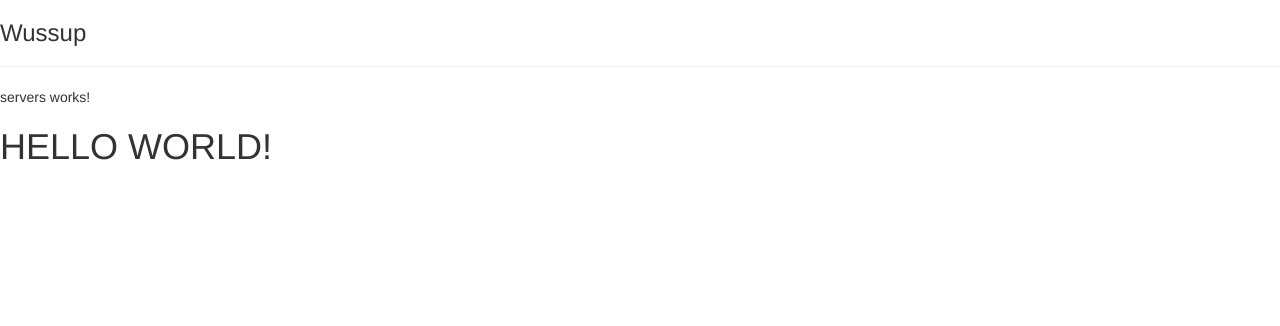
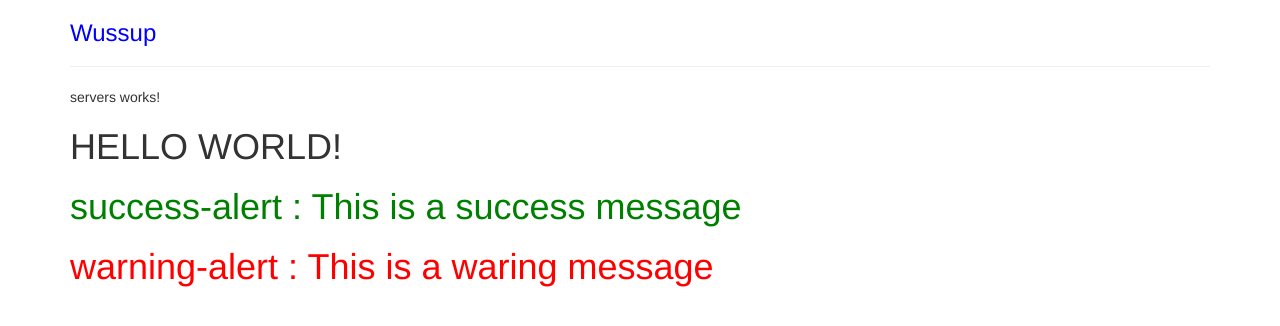
Before and after one commit to njabuloskosana/angular-projects, an Angular app in the folder my-first-app/: page / in a window 1280 px wide. Shown: the top 326 px of the page. Built offline with nearby package versions, Linux system fonts and the light colour scheme.

Commit message:
adding 2 components and styling them

```diff
--- a/my-first-app/src/app/app.component.css
+++ b/my-first-app/src/app/app.component.css
@@ -0,0 +1,4 @@
+.headings{
+    color: blue;
+
+}
--- a/my-first-app/src/app/app.component.html
+++ b/my-first-app/src/app/app.component.html
@@ -1,3 +1,11 @@
-<h3>Wussup</h3>
-<hr>
-<app-servers></app-servers>
+<div class="container">
+    <div class="row">
+        <div class="col-xs-12">
+            <h3 class="headings">Wussup</h3>
+            <hr>
+            <app-servers></app-servers>
+            <app-success-alert></app-success-alert>
+            <app-warning-alert></app-warning-alert>
+        </div>
+    </div>
+</div>
--- a/my-first-app/src/app/app.module.ts
+++ b/my-first-app/src/app/app.module.ts
@@ -5,12 +5,16 @@
 import { AppComponent } from './app.component';
 import { ServerComponent } from './server/server.component';
 import { ServersComponent } from './servers/servers.component';
+import { WarningAlertComponent } from './warning-alert/warning-alert.component';
+import { SuccessAlertComponent } from './success-alert/success-alert.component';
 
 @NgModule({
   declarations: [
     AppComponent,
     ServerComponent,
-    ServersComponent
+    ServersComponent,
+    WarningAlertComponent,
+    SuccessAlertComponent
   ],
   imports: [
     BrowserModule,
--- /dev/null
+++ b/my-first-app/src/app/success-alert/success-alert.component.css
@@ -0,0 +1,4 @@
+.success-alert{
+    color: green;
+
+}
--- /dev/null
+++ b/my-first-app/src/app/success-alert/success-alert.component.html
@@ -0,0 +1 @@
+<h1 class="success-alert">success-alert : This is a success message</h1>
--- /dev/null
+++ b/my-first-app/src/app/success-alert/success-alert.component.ts
@@ -0,0 +1,15 @@
+import { Component, OnInit } from '@angular/core';
+
+@Component({
+  selector: 'app-success-alert',
+  templateUrl: './success-alert.component.html',
+  styleUrls: ['./success-alert.component.css']
+})
+export class SuccessAlertComponent implements OnInit {
+
+  constructor() { }
+
+  ngOnInit(): void {
+  }
+
+}
--- /dev/null
+++ b/my-first-app/src/app/warning-alert/warning-alert.component.css
@@ -0,0 +1,4 @@
+.warning-alert{
+    color: red;
+
+}
--- /dev/null
+++ b/my-first-app/src/app/warning-alert/warning-alert.component.html
@@ -0,0 +1 @@
+<h1 class="warning-alert">warning-alert : This is a waring message</h1>
--- /dev/null
+++ b/my-first-app/src/app/warning-alert/warning-alert.component.ts
@@ -0,0 +1,15 @@
+import { Component, OnInit } from '@angular/core';
+
+@Component({
+  selector: 'app-warning-alert',
+  templateUrl: './warning-alert.component.html',
+  styleUrls: ['./warning-alert.component.css']
+})
+export class WarningAlertComponent implements OnInit {
+
+  constructor() { }
+
+  ngOnInit(): void {
+  }
+
+}
```
Also changed, not shown: 2 other files (tests, documents, lock files or other folders).
